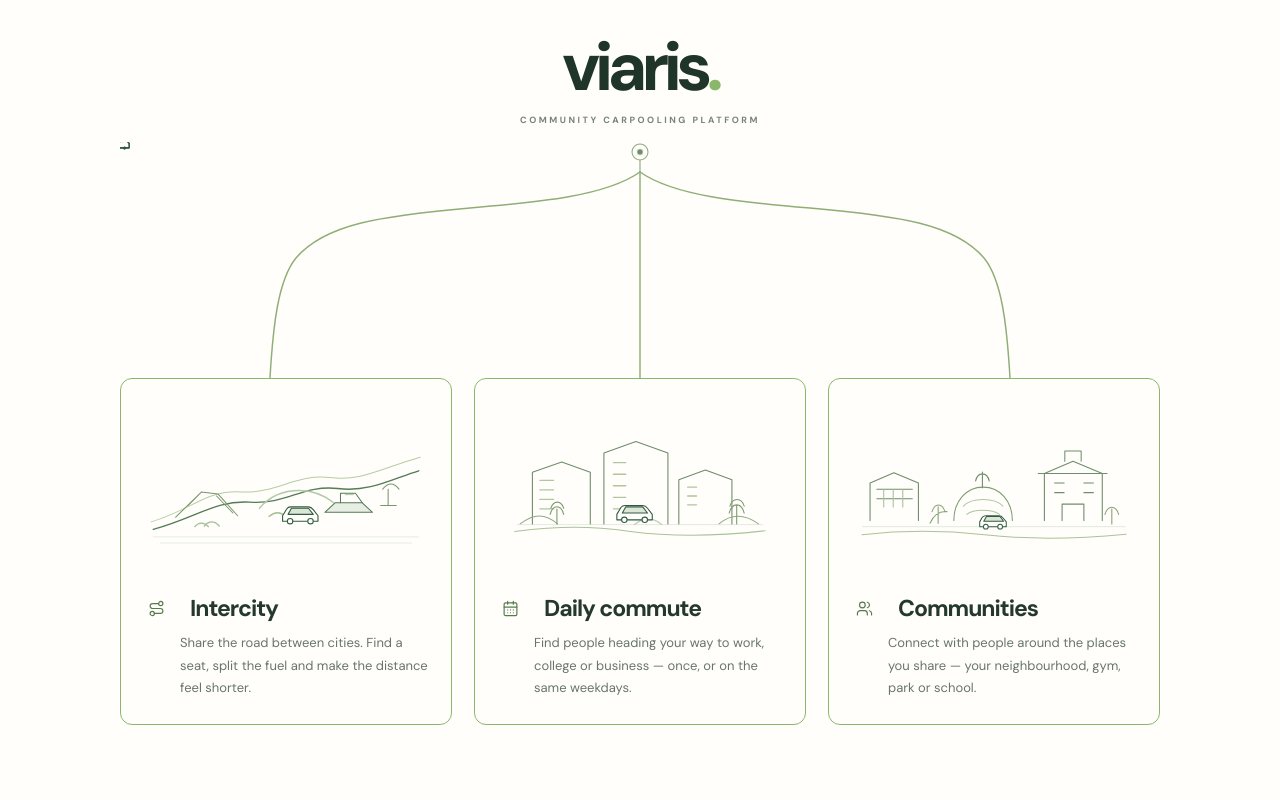
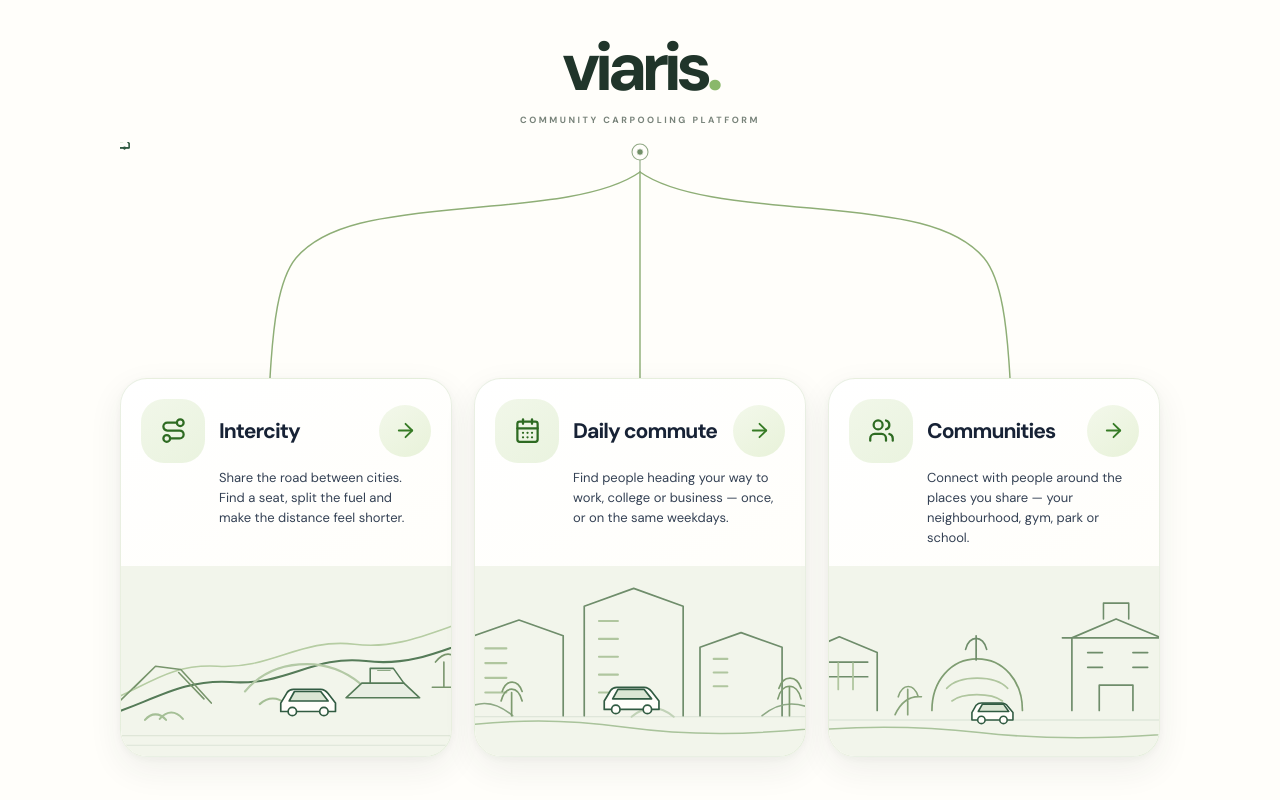
Before and after one commit to Surya8074/viaris-website, a React (Vite) app: page / in a window 1280 px wide. Shown: the part 3959-4759 px from the top of the page. Built offline with nearby package versions, Linux system fonts and the light colour scheme.

Commit message:
Redesign Viaris feature cards with premium image-led layout

```diff
--- a/src/components/ViarisFeatureSection.tsx
+++ b/src/components/ViarisFeatureSection.tsx
@@ -1,7 +1,7 @@
 import { useLayoutEffect, useRef } from 'react';
 import { gsap } from 'gsap';
 import { ScrollTrigger } from 'gsap/ScrollTrigger';
-import { CalendarDays, Users, Route } from 'lucide-react';
+import { CalendarDays, Users, Route, ArrowRight } from 'lucide-react';
 import '../styles/viaris-features.css';
 
 gsap.registerPlugin(ScrollTrigger);
@@ -64,16 +64,16 @@ function RouteBranches() {
 function Feature({ feature }: { feature: (typeof FEATURES)[number] }) {
   const Icon = feature.icon;
   return <article className={`vf-feature vf-feature--${feature.id}`}>
+    <div className="vf-feature__copy">
+      <div className="vf-feature__title">
+        <span className="vf-feature__icon"><Icon size={27} strokeWidth={2}/></span>
+        <h3>{feature.title}</h3>
+        <span className="vf-feature__arrow" aria-hidden="true"><ArrowRight size={23} strokeWidth={1.9}/></span>
+      </div>
+      <p>{feature.description}</p>
+    </div>
     <div className="vf-feature__illustration">
       <img src={feature.image} alt="" loading="lazy"/>
-    </div>
-    <div className="vf-feature__copy">
-      <div className="vf-feature__title">
-        <span className="vf-feature__icon"><Icon size={17} strokeWidth={1.65}/></span>
-        <span className="vf-feature__green-square" aria-hidden="true"/>
-        <h3>{feature.title}</h3>
-      </div>
-      <p>{feature.description}</p>
     </div>
   </article>;
 }
--- a/src/styles/viaris-features.css
+++ b/src/styles/viaris-features.css
@@ -61,55 +61,92 @@
   display:grid;
   grid-template-columns:repeat(3,minmax(0,1fr));
   column-gap:22px;
-  align-items:start;
+  align-items:stretch;
 }
 .vf-feature{
-  position:relative;min-width:0;min-height:100%;
-  padding:22px 22px 24px;
-  background:transparent;
-  border:1px solid #8ab86a;
-  border-radius:12px;
-  box-shadow:none;
+  position:relative;
+  display:flex;
+  flex-direction:column;
+  min-width:0;
+  min-height:100%;
+  padding:20px 20px 0;
+  overflow:hidden;
+  background:linear-gradient(155deg,#fff 0%,#fffefa 68%,#f8fbf3 100%);
+  border:1px solid rgba(133,169,105,.18);
+  border-radius:27px;
+  box-shadow:0 12px 34px rgba(37,58,42,.075),0 2px 7px rgba(37,58,42,.035);
 }
 .vf-feature::before{
-  content:"";position:absolute;left:50%;top:-1px;width:1px;height:1px;
-  background:#8eae76;
+  content:"";
+  position:absolute;
+  top:0;
+  left:50%;
+  width:1px;
+  height:0;
+  background:var(--vf-route);
+}
+.vf-feature__copy{
+  width:100%;
+  margin:0;
+  padding:0 0 18px;
+}
+.vf-feature__title{
+  display:grid;
+  grid-template-columns:64px minmax(0,1fr) 52px;
+  align-items:center;
+  gap:14px;
+}
+.vf-feature__icon{
+  display:inline-flex;
+  width:64px;
+  height:64px;
+  flex:0 0 64px;
+  align-items:center;
+  justify-content:center;
+  color:#2e6b22;
+  background:linear-gradient(145deg,#f1f7e9,#eaf3df);
+  border-radius:23px;
+}
+.vf-feature h3{
+  margin:0;
+  color:#172235;
+  font-size:clamp(18px,1.65vw,23px);
+  line-height:1.15;
+  font-weight:700;
+  letter-spacing:-.045em;
+}
+.vf-feature__arrow{
+  display:inline-flex;
+  width:52px;
+  height:52px;
+  align-items:center;
+  justify-content:center;
+  color:#367b25;
+  background:linear-gradient(145deg,#f3f8eb,#e8f2d9);
+  border-radius:50%;
+}
+.vf-feature p{
+  max-width:none;
+  margin:5px 4px 0 78px;
+  color:#344154;
+  font-size:13px;
+  line-height:1.55;
 }
 .vf-feature__illustration{
-  height:clamp(126px,15vw,176px);
-  display:flex;
-  align-items:center;
-  justify-content:center;
-  margin:0 0 18px;
+  width:calc(100% + 40px);
+  height:clamp(150px,15vw,190px);
+  display:block;
+  margin:auto -20px 0;
+  overflow:hidden;
+  border-radius:0 0 26px 26px;
+  background:#f2f5eb;
 }
 .vf-feature__illustration img{
   display:block;
   width:100%;
   height:100%;
-  object-fit:contain;
-}
-.vf-feature__copy{max-width:310px;margin:0 auto}
-.vf-feature__title{display:flex;align-items:center;gap:10px}
-.vf-feature__icon{
-  display:inline-flex;
-  width:27px;height:27px;flex:0 0 27px;
-  align-items:center;justify-content:center;
-  color:#557b4d;
-}
-.vf-feature h3{
-  margin:0;
-  color:#24382c;
-  font-size:clamp(19px,1.8vw,23px);
-  line-height:1.2;
-  font-weight:650;
-  letter-spacing:-.045em;
-}
-.vf-feature p{
-  max-width:285px;
-  margin:10px 0 0 37px;
-  color:var(--vf-muted);
-  font-size:13px;
-  line-height:1.72;
+  object-fit:cover;
+  object-position:center;
 }
 @media(max-width:760px){
   .viaris-feature-section{padding:58px 22px 76px}
@@ -117,17 +154,21 @@
   .vf-kicker{font-size:8px;letter-spacing:.2em}
   .vf-route-stage{height:142px;margin:18px auto 0}
   .vf-features{grid-template-columns:1fr;row-gap:30px}
-  .vf-feature{display:grid;grid-template-columns:minmax(130px,38%) minmax(0,1fr);gap:20px;align-items:center}
-  .vf-feature__illustration{height:116px;margin:0}
-  .vf-feature__copy{margin:0}
+  .vf-feature{padding:18px 18px 0;border-radius:24px}
+  .vf-feature__title{grid-template-columns:56px minmax(0,1fr) 46px;gap:12px}
+  .vf-feature__icon{width:56px;height:56px;border-radius:19px}
+  .vf-feature__arrow{width:46px;height:46px}
+  .vf-feature__illustration{height:170px;width:calc(100% + 36px);margin:auto -18px 0;border-radius:0 0 23px 23px}
   .vf-feature h3{font-size:19px}
-  .vf-feature p{font-size:12px;line-height:1.65;margin:8px 0 0 37px}
+  .vf-feature p{font-size:12px;line-height:1.6;margin:7px 0 0 68px}
 }
 @media(max-width:440px){
   .vf-route-stage{height:112px}
-  .vf-feature{grid-template-columns:1fr;gap:5px}
-  .vf-feature__illustration{height:142px}
-  .vf-feature__copy{padding:0 3px}
+  .vf-feature__illustration{height:150px}
+  .vf-feature__copy{padding:0 0 15px}
+  .vf-feature__title{grid-template-columns:52px minmax(0,1fr) 42px;gap:10px}
+  .vf-feature__icon{width:52px;height:52px}
+  .vf-feature__arrow{width:42px;height:42px}
 }
 @media(prefers-reduced-motion:reduce){
   .vf-car{display:none}
```
